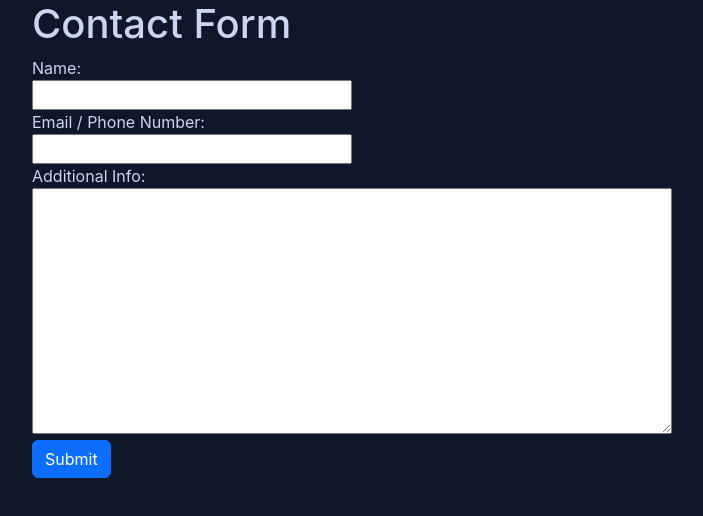
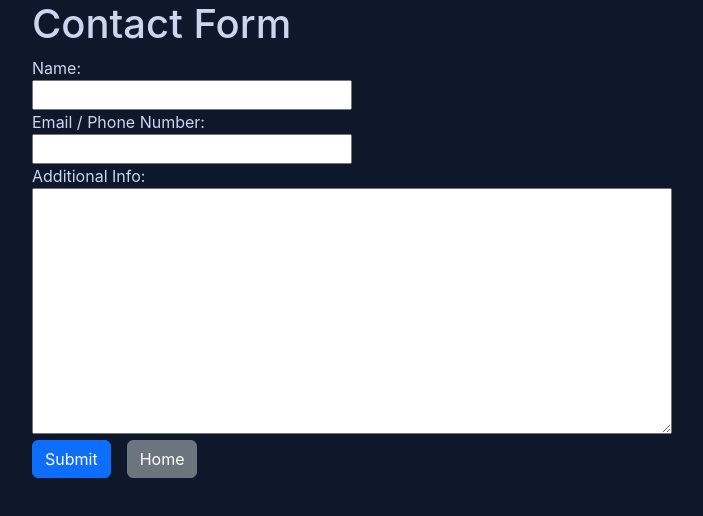
Before and after one commit to pdsatter/Portfolio, a React (Create React App) app in the folder portfolio-app/: page /#/contact in a window 1280 px wide. Shown: the top 516 px of the page, without its empty margins (50-753 px from the left). Built offline with nearby package versions, Linux system fonts and the light colour scheme.

Commit message:
add home button to contact me

```diff
--- a/portfolio-app/src/ContactMe.tsx
+++ b/portfolio-app/src/ContactMe.tsx
@@ -49,22 +49,31 @@ const ContactMe: React.FC = () => {
     return (
       <Form  name="gform" id="gform" encType="text/plain" action="https://docs.google.com/forms/d/e/1FAIpQLSdBZNwf2oWJIJJMTPSaUNRxdmRAjQhEsDsxCvAZOUUqIofC2A/formResponse?" target="hidden_iframe" onSubmit={handleSubmit}>
         <Row>
+
           <Col xs={12}>
               <label htmlFor="entry.2094476171">Name:</label><br />
               <input type="text" name="entry.2094476171" id="entry.2094476171" /><br />
           </Col>
+
           <Col xs={12}>
               <label htmlFor="entry.9088148">Email / Phone Number:</label><br />
               <input type="text" name="entry.9088148" id="entry.9088148" /><br />
           </Col>
+
           <Col xs={12}>
             <label htmlFor="entry.354407219">Additional Info:</label><br />
             <textarea name="entry.354407219" id="entry.354407219" rows={10}></textarea><br />
           </Col>
+
           <Col xs={12}>
               <Button variant="primary" type="submit">Submit</Button>
-              {ContactSubmission()}
+              <Button variant="secondary" style={{ marginLeft: '1rem' }}>Home</Button>
           </Col>
+
+          <Col xs={12}>
+            {ContactSubmission()}
+          </Col>
+
         </Row>
       </Form>
     )
```
